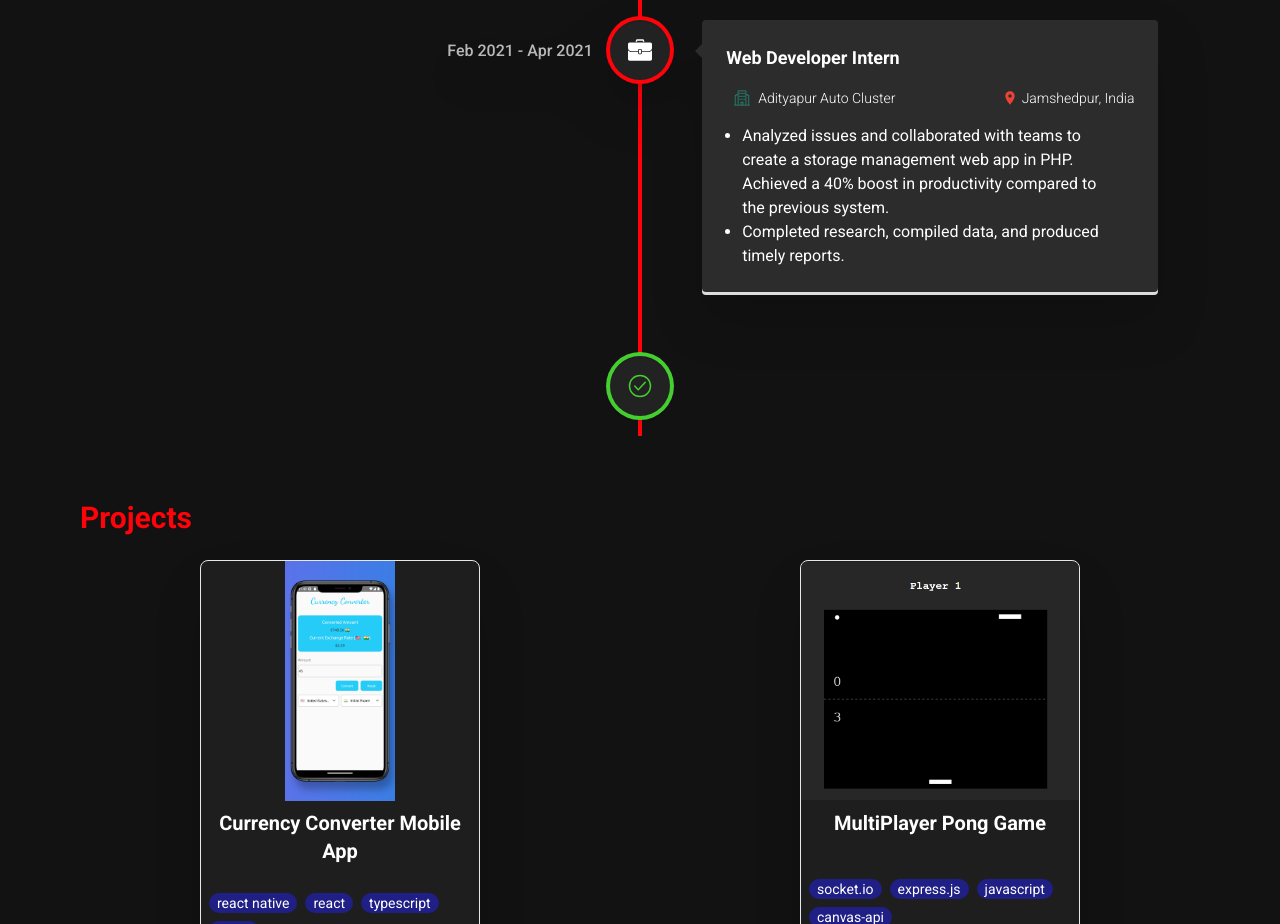
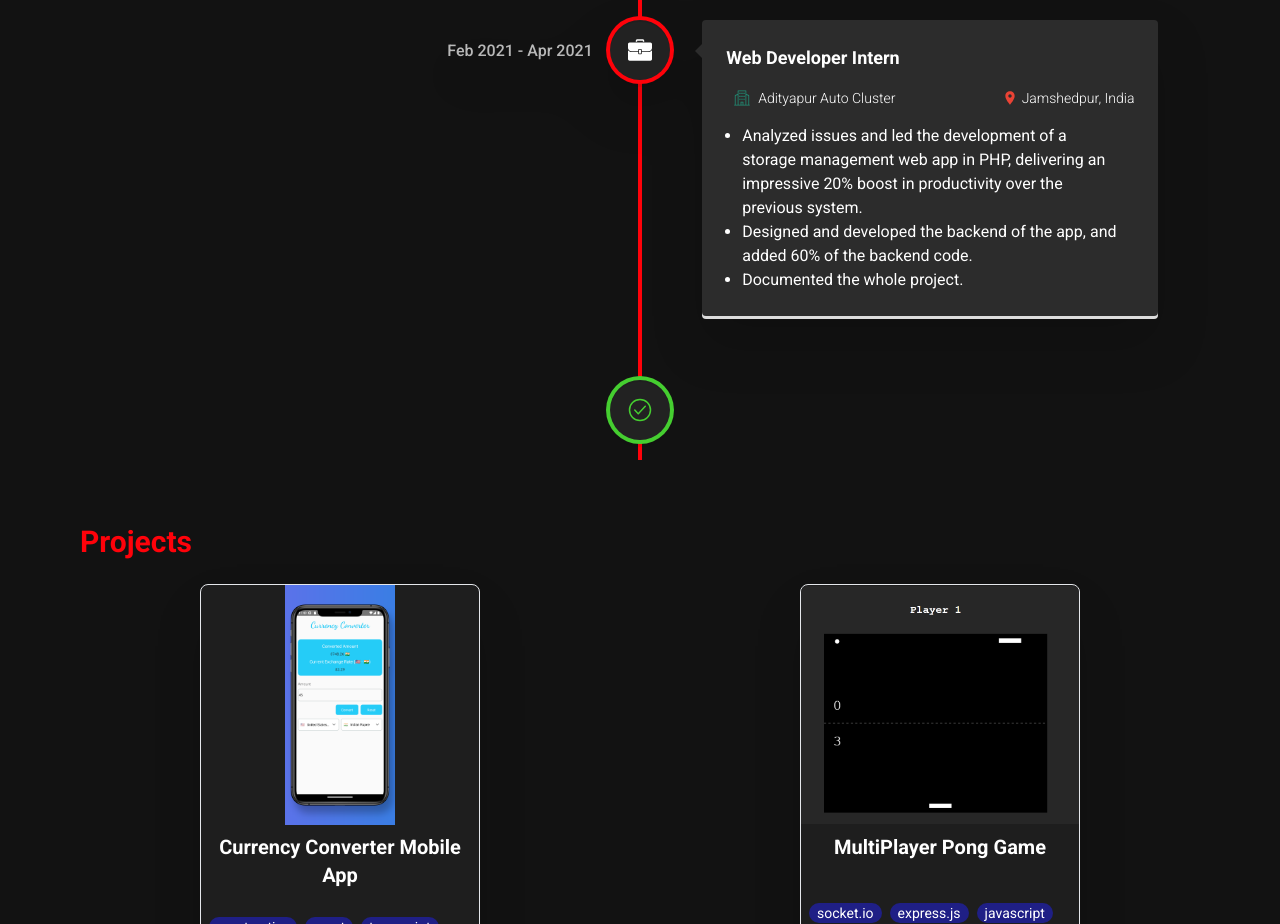
Before and after one commit to qur786/portfolio, a React (Vite) app: page / in a window 1280 px wide. Shown: the part 3760-4684 px from the top of the page. Built offline with nearby package versions, Linux system fonts and the light colour scheme.

Commit message:
refactor: upgraded wd intern job description

```diff
--- a/src/components/Experience/index.tsx
+++ b/src/components/Experience/index.tsx
@@ -65,8 +65,9 @@ export function Experience({ theme }: ExperienceProps): JSX.Element {
           company="Adityapur Auto Cluster"
           role="Web Developer Intern"
           work={[
-            "Analyzed issues and collaborated with teams to create a storage management web app in PHP. Achieved a 40% boost in productivity compared to the previous system.",
-            "Completed research, compiled data, and produced timely reports.",
+            "Analyzed issues and led the development of a storage management web app in PHP, delivering an impressive 20% boost in productivity over the previous system.",
+            "Designed and developed the backend of the app, and added 60% of the backend code.",
+            "Documented the whole project.",
           ]}
         />
         <VerticalTimelineElement
```
